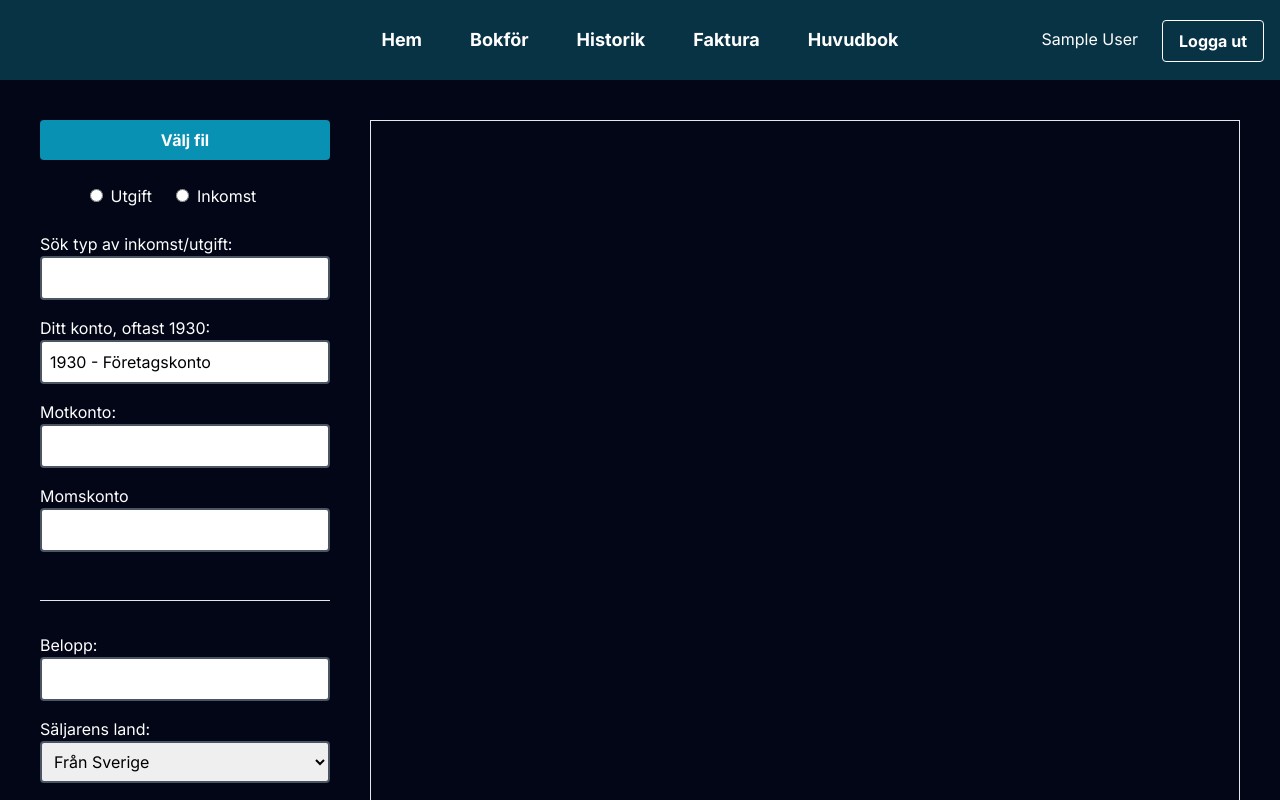
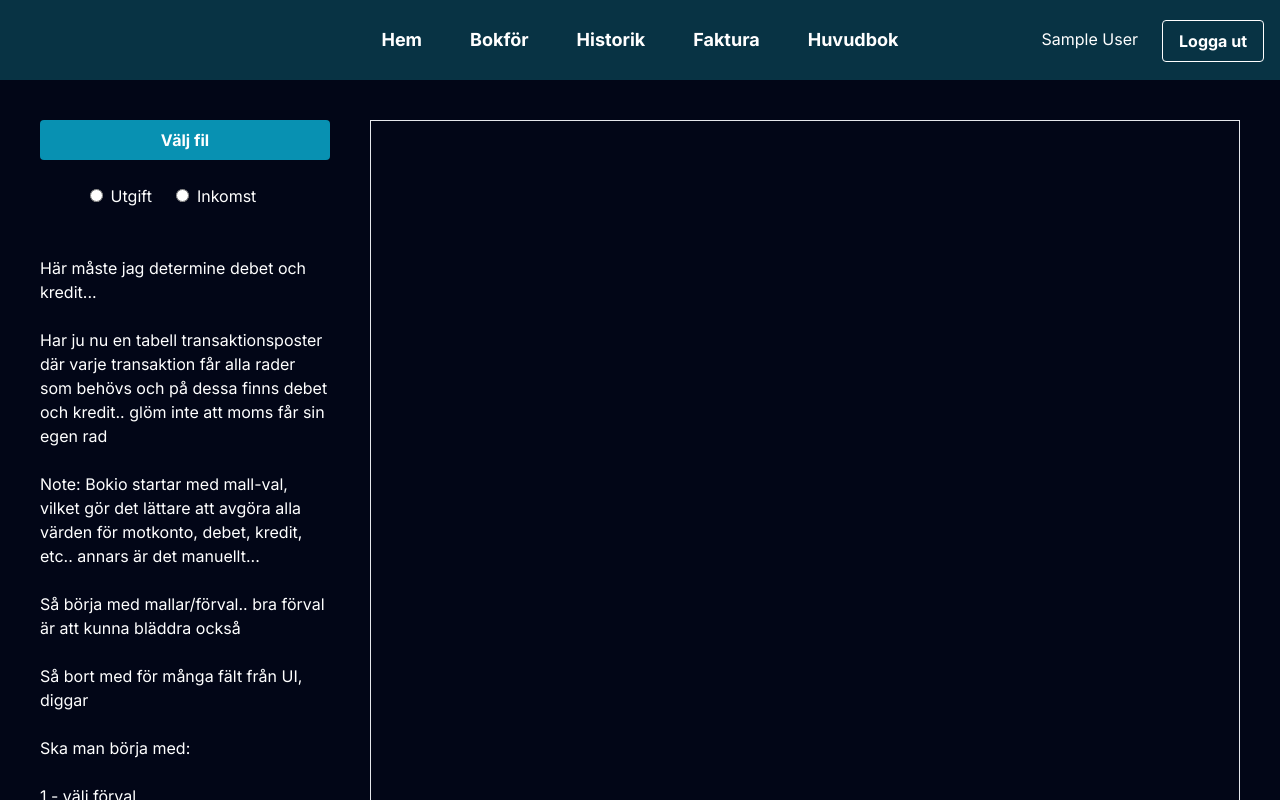
Before and after one commit to RobertAngberg/next, a Next.js app: page /bookkeep in a window 1280 px wide. Shown: the top 800 px of the page. Built offline with nearby package versions, Linux system fonts and the light colour scheme; no server answers; sample sign-in values are in the browser's storage.

Commit message:
Started new bookkeeping workflow

```diff
--- a/app/bookkeep/page.tsx
+++ b/app/bookkeep/page.tsx
@@ -67,19 +67,56 @@ const Bookkeep: React.FC = () => {
           setBelopp={setBelopp}
           setDatum={setDatum}
         />
-
         <InkomstUtgift
           radioInkomstUtgift={radioInkomstUtgift}
           setRadioInkomstUtgift={setRadioInkomstUtgift}
         />
-
+        <br></br>
+        Här måste jag determine debet och kredit...
+        <br></br>
+        <br></br>
+        Har ju nu en tabell transaktionsposter där varje transaktion får alla
+        rader som behövs och på dessa finns debet och kredit.. glöm inte att
+        moms får sin egen rad
+        <br></br>
+        <br></br>
+        Note: Bokio startar med mall-val, vilket gör det lättare att avgöra alla
+        värden för motkonto, debet, kredit, etc.. annars är det manuellt...
+        <br></br>
+        <br></br>
+        Så börja med mallar/förval.. bra förval är att kunna bläddra också
+        <br></br>
+        <br></br>
+        Så bort med för många fält från UI, diggar
+        <br></br>
+        <br></br>
+        Ska man börja med:
+        <br></br>
+        <br></br>1 - välj förval
+        <br></br>2 - ladda upp underlag
+        <br></br>3 - resten?
+        <br></br>
+        <br></br>
+        Det funkar i samma component och bara render olika UI:s... fast ja,
+        varje "screen" får ju sin egen component... håll koll på vilken med
+        state I guess
+        <br></br>
+        <br></br>
+        Just ja... allra först får man välja inkomst eller utgift på Bokio...
+        Sen kommer man till mall-val... hmmm.. kan man inte skippa första
+        steget..?
+        <br></br>
+        <br></br>
+        Först tänkte jag att de gör så för att inte behöva söka i DB så mycket
+        men jag tror det är så att inkomster inte har många olika varianter alls
+        <br></br>
+        <br></br>
         <AccountSearch
           radioInkomstUtgift={radioInkomstUtgift}
           searchText={searchText}
           setSearchText={setSearchText}
           setMotkonto={setMotkonto}
         />
-
         <Accounts
           företagsKonto={företagsKonto}
           setFöretagsKonto={setFöretagsKonto}
@@ -89,9 +126,7 @@ const Bookkeep: React.FC = () => {
           setMomsKonto={setMomsKonto}
           radioInkomstUtgift={radioInkomstUtgift}
         />
-
         <hr className="my-8" />
-
         <Information
           belopp={belopp}
           setBelopp={setBelopp}
@@ -100,14 +135,8 @@ const Bookkeep: React.FC = () => {
           datum={datum}
           setDatum={setDatum}
         />
-
         <hr className="my-8" />
-
-        <TitleAndComment
-          kommentar={kommentar}
-          setKommentar={setKommentar}
-        />
-
+        <TitleAndComment kommentar={kommentar} setKommentar={setKommentar} />
         <button
           type="submit"
           className="flex items-center justify-center w-full px-4 py-6 font-bold text-white rounded bg-cyan-600 hover:bg-cyan-700"
--- /dev/null
+++ b/app/ny/AccountSearch.tsx
@@ -0,0 +1,62 @@
+"use client";
+
+import { useState } from "react";
+import useFetchGet from "../hooks/useFetchGet";
+
+const AccountSearch: React.FC<AccountSearchProps> = ({
+  searchText,
+  setSearchText,
+  setMotkonto,
+}) => {
+  const [showSearchResults, setShowSearchResults] = useState(true);
+
+  const { fetchData } = useFetchGet(`api/bookkeep?q=${searchText}`);
+
+  const handleSearchAccNum = (e: React.ChangeEvent<HTMLInputElement>) => {
+    const inputValue = e.target.value.trim();
+    setSearchText(inputValue);
+  };
+
+  function searchResultClick(item: FetchDataItem): void {
+    setMotkonto(item.konto_nummer);
+    setShowSearchResults(false);
+  }
+
+  return (
+    <div className="w-full">
+      <label className="font-bold text-2xl" htmlFor="search-account-number">
+        Sök bland förval
+      </label>
+      <input
+        className="w-full mt-4 p-3 rounded-lg text-black border-slate-950 border-2"
+        type="text"
+        id="search-account-number"
+        name="searchInput"
+        autoComplete="off"
+        value={searchText}
+        onChange={handleSearchAccNum}
+      />
+
+      {/* Div som dyker upp när man söker efter konto */}
+      {showSearchResults && fetchData?.data && searchText && (
+        <div id="searchResults">
+          {fetchData?.data && (
+            <div
+              className="rounded mt-2 text-xl bg-white w-full text-black font-bold py-3 px-4 mb-4 hover:bg-gray-300 hover:cursor-pointer text-xl"
+              onClick={() => searchResultClick(fetchData.data)}
+            >
+              &#10003; &nbsp; &nbsp; {fetchData.data.konto_nummer} -{" "}
+              {fetchData.data.konto_namn}
+              <p className="p-2 text-base">Sökord:</p>
+              <div className="font-normal text-base">
+                {fetchData.data.sökord}
+              </div>
+            </div>
+          )}
+        </div>
+      )}
+    </div>
+  );
+};
+
+export default AccountSearch;
--- /dev/null
+++ b/app/ny/page.tsx
@@ -0,0 +1,33 @@
+"use client";
+
+import { useState } from "react";
+import AccountSearch from "./AccountSearch";
+
+export default function Ny() {
+  const [searchText, setSearchText] = useState("");
+  const [motkonto, setMotkonto] = useState<string | undefined>(undefined);
+
+  // Variabler här för att spara data från val och grejer
+
+  return (
+    <main className="items-center text-center bg-slate-950 min-h-screen pt-10">
+      <div className="w-full text-white md:mx-auto md:w-2/5 bg-cyan-950 p-10 rounded rounded-3xl">
+        <AccountSearch
+          searchText={searchText}
+          setSearchText={setSearchText}
+          setMotkonto={setMotkonto}
+        />
+        <br></br>
+        <br></br>
+        Valt motkonto avgör debet eller kredit. Jaaaa första siffran avgör -
+        genomfras
+        <br></br>
+        <br></br>
+        Börja med de jag använder och se debet och kredit...
+        <br></br>
+        <br></br>
+        Konto_typ avgör debet och kredit? Japp
+      </div>
+    </main>
+  );
+}
--- a/types.ts
+++ b/types.ts
@@ -38,7 +38,7 @@ type InkomstUtgiftProps = {
 };
 
 type AccountSearchProps = {
-  radioInkomstUtgift: string;
+  // radioInkomstUtgift: string;
   searchText: string;
   setSearchText: (value: string) => void;
   setMotkonto: (value: string) => void;
```
